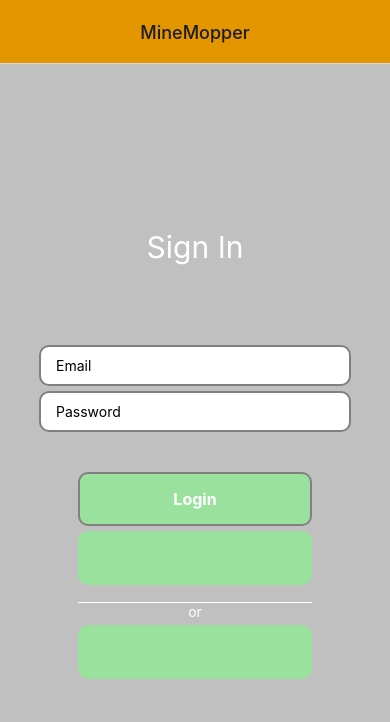
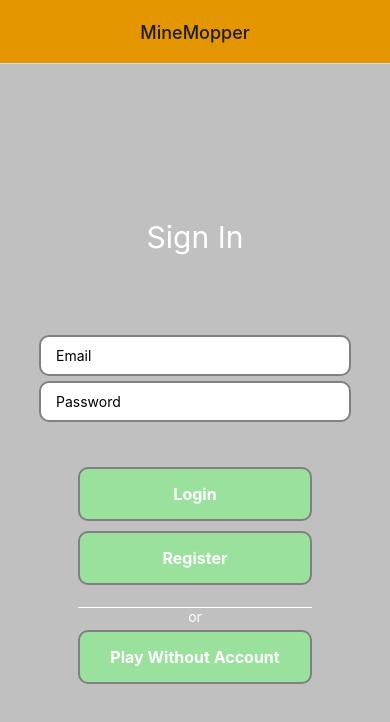
Before and after one commit to henry-oberholtzer/minemopper, a React Native app: screen /LogIn in a window 390 px wide. Shown: the top 722 px of the page. Built offline with nearby package versions, Linux system fonts and the light colour scheme; no server answers.

Commit message:
Update styling on LoginScreen to fix issues with visibility

```diff
--- a/components/LoginScreen.js
+++ b/components/LoginScreen.js
@@ -88,9 +88,9 @@ const LoginScreen = () => {
         </TouchableOpacity>
         <TouchableOpacity
           onPress={handleSignUp}
-          style={[styles.button, styles.buttonOutline]}
+          style={styles.button}
         >
-          <Text style={styles.buttonOutlineText}>Register</Text>
+          <Text style={styles.buttonText}>Register</Text>
         </TouchableOpacity>
         <Text style={styles.errorMessageText}>{errorMessage}</Text>
         <Text style={styles.statusMessageText}>{authLoadStatus}</Text>
@@ -104,9 +104,9 @@ const LoginScreen = () => {
         <Text style={{ color: 'white' }}>or</Text>
         <TouchableOpacity
           onPress={handleGuest}
-          style={[styles.button, styles.buttonOutline]}
+          style={styles.button}
         >
-          <Text style={styles.buttonOutlineText}>Play Without Account</Text>
+          <Text style={styles.buttonText}>Play Without Account</Text>
         </TouchableOpacity>
       </View>
     </KeyboardAvoidingView>
@@ -150,6 +150,7 @@ const styles = StyleSheet.create({
   button: {
     backgroundColor: '#9AE19D',
     width: '100%',
+    margin: 5,
     padding: 15,
     borderRadius: 10,
     alignItems: 'center',
@@ -168,7 +169,7 @@ const styles = StyleSheet.create({
     fontSize: 16,
   },
   buttonOutlineText: {
-    color: '#9AE19D',
+    color: 'white',
     fontWeight: '700',
     fontSize: 16,
   },
```
